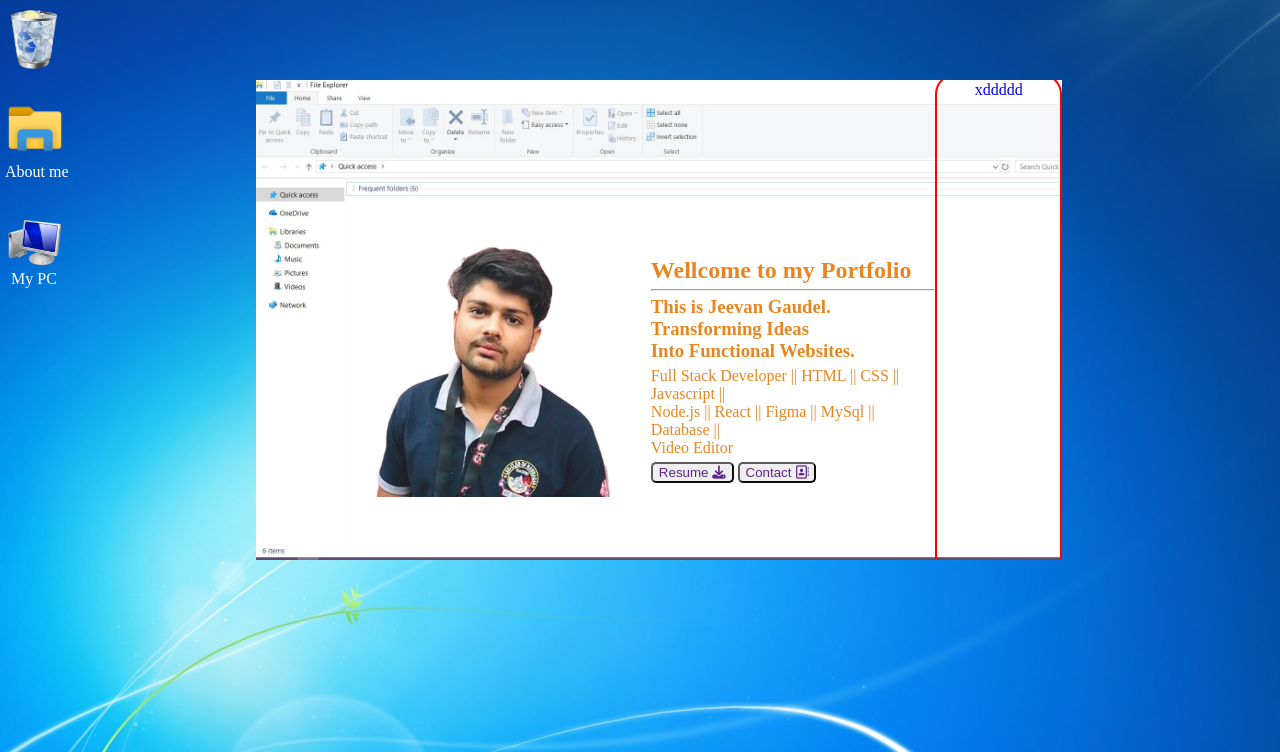
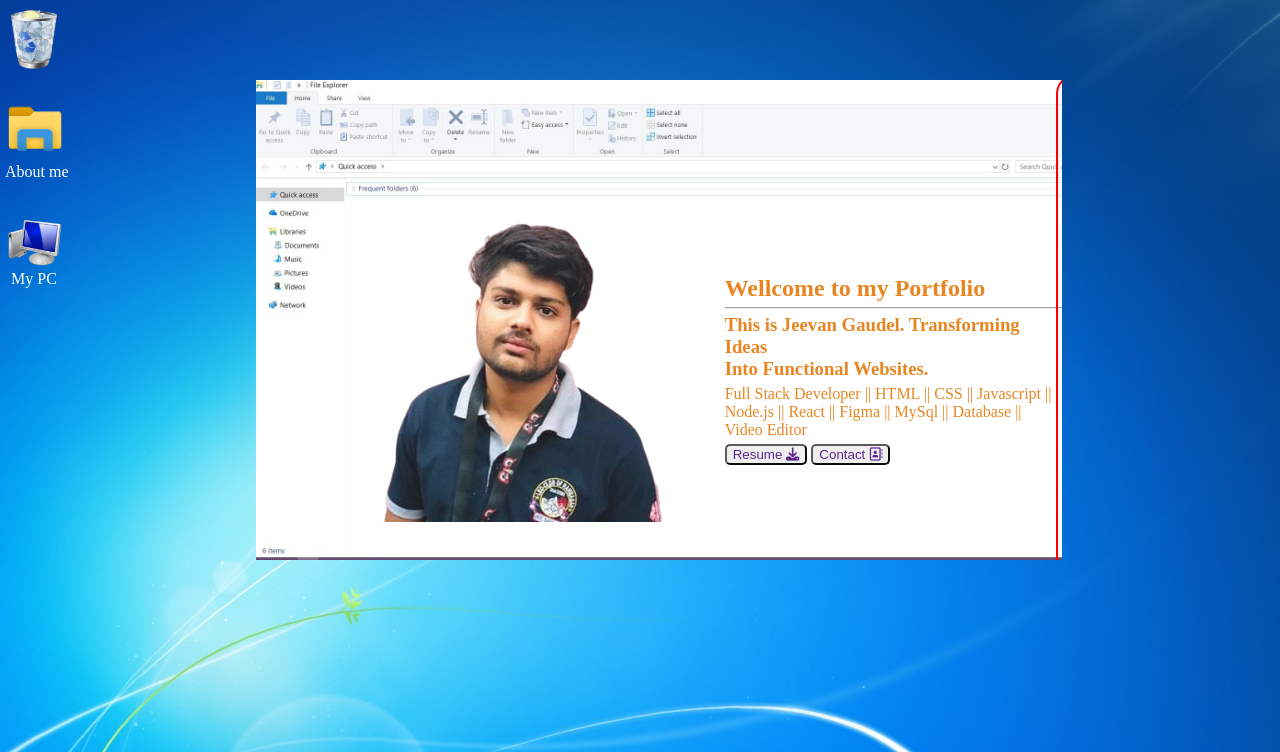
Before and after one commit to JeevanG-dev/portfolio-v-2, a plain HTML site: page about-me.html in a window 1280 px wide. Shown: the top 752 px of the page. Drawn offline with Linux system fonts and the light colour scheme.

Commit message:
modified position of about me

```diff
--- a/style.css
+++ b/style.css
@@ -117,8 +117,9 @@ a img {
 }
 .end-child {
   padding: 5px;
-  /* left: 50rem; */
-  /* bottom: 27rem; */
+  left: 50rem;
+
+  position: absolute;
   text-decoration: none;
   border-radius: 20px 20px;
   text-align: center;
```
Also changed, not shown: about-me.html (+2 -2 lines).
